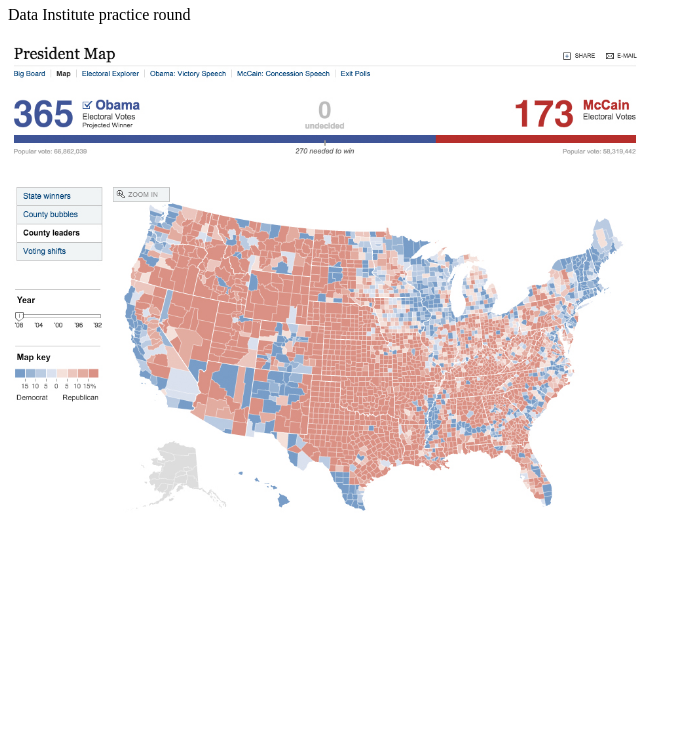
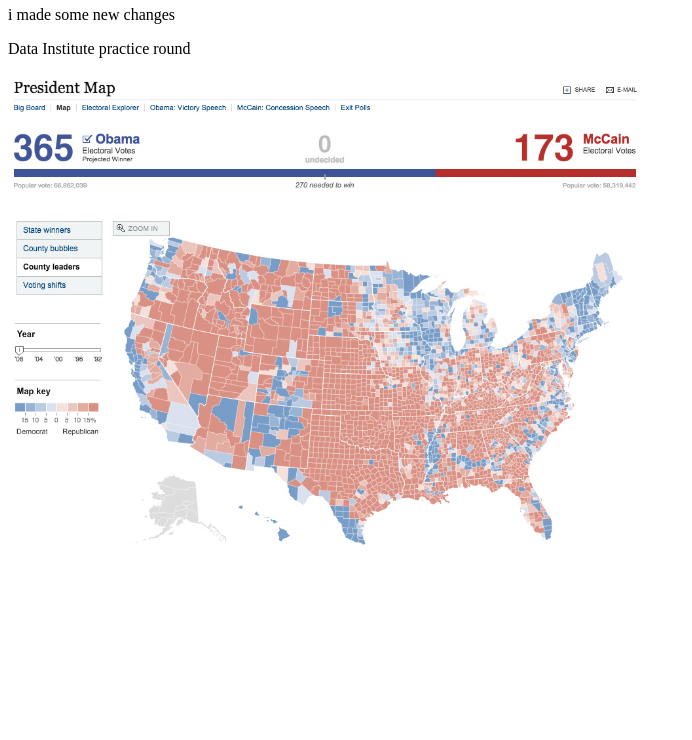
Before and after one commit to hackster254/portfolio-1, a plain HTML site: page index.html in a window 1280 px wide. Shown: the part 60-800 px from the top of the page, without its empty margins (0-692 px from the left). Drawn offline with Linux system fonts and the light colour scheme.

Commit message:
Update index.html

```diff
--- a/index.html
+++ b/index.html
@@ -8,6 +8,8 @@
 <body>
 
 <h1>My New Portfolio</h1>
+
+<p> i made some new changes</p>
 <p>Data Institute practice round</p>
 
 <img src="2008election.jpg">
```
